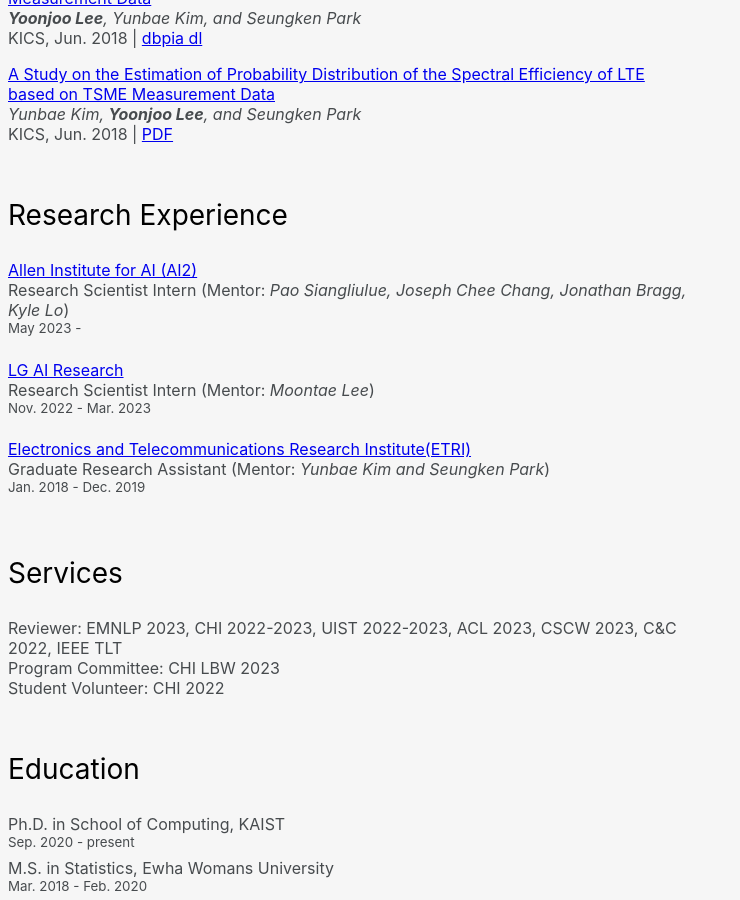
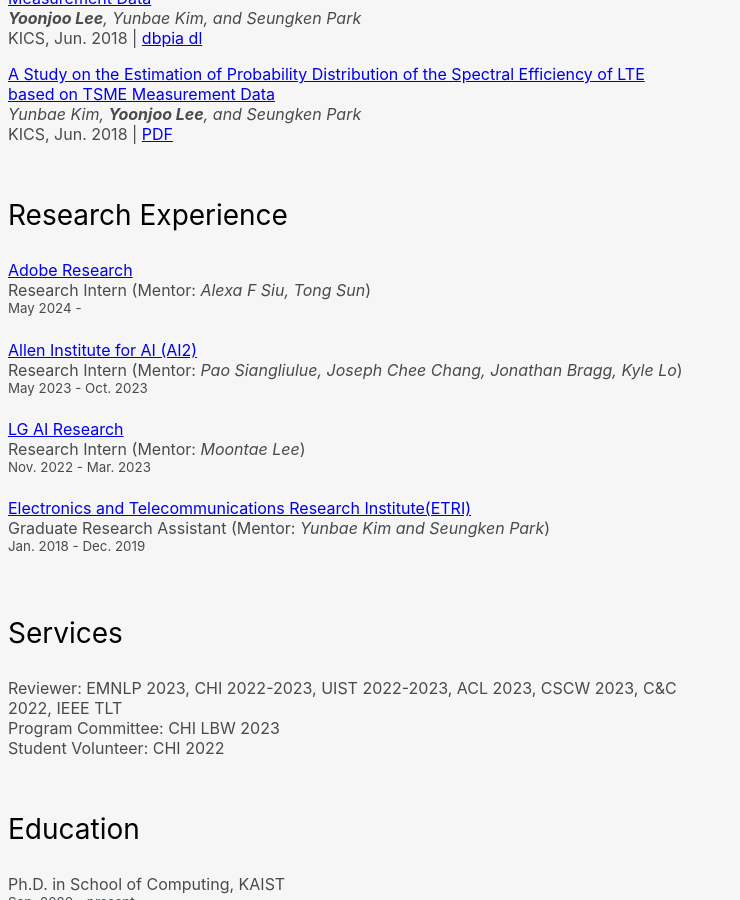
Before and after one commit to yjo2lee/yoonjoo.github.io, a Jekyll site: the page built from index.md, in a window 1280 px wide and 900 px high, scrolled down 2224 px. Shown: the whole window, without its empty margins (0-740 px from the left). Built offline with Jekyll 4.4.1, drawn with Linux system fonts in a browser that asks for light colours; a style sheet for code colours, icons or effects is not loaded; our own code applies the rules of GitHub Pages for plain Markdown files; some of the changed text lies outside the part shown.

Commit message:
Update adobe internship

```diff
--- a/index.md
+++ b/index.md
@@ -14,19 +14,19 @@ My research interest lies in the intersection of human-computer interaction (HCI
 
 [One vs. Many: Comprehending Accurate Information from Multiple Erroneous and Inconsistent AI Generations](https://arxiv.org/abs/2405.05581){:target="_blank"}\
 _**Yoonjoo Lee**, Kihoon Son, Tae Soo Kim, Jisu Kim, John Joon Young Chung, Eytan Adar, Juho Kim_\
-Accepted in FAccT | [arxiv](https://arxiv.org/abs/2405.05581){:target="_blank"}
+FAccT 2024 | [arxiv](https://arxiv.org/abs/2405.05581){:target="_blank"}
 
 [PaperWeaver: Enriching Topical Paper Alerts by Contextualizing Recommended Papers with User-collected Papers](https://arxiv.org/pdf/2403.02939.pdf){:target="_blank"}
 _**Yoonjoo Lee**, Hyeonsu B Kang, Matt Latzke, Juho Kim, Jonathan Bragg, Joseph Chee Chang, and Pao Siangliulue_\
-Accepted in CHI2024 | [arxiv](https://arxiv.org/pdf/2403.02939.pdf){:target="_blank"}
+CHI2024 | [arxiv](https://arxiv.org/pdf/2403.02939.pdf){:target="_blank"}
 
 [EvalLM: Interactive Evaluation of Large Language Model Prompts on User-Defined Criteria](https://arxiv.org/pdf/2309.13633.pdf){:target="_blank"}
 _Tae Soo Kim, **Yoonjoo Lee**, Jamin Shin, Young-Ho Kim, and Juho Kim_\
-Accepted in CHI2024 | [arxiv](https://arxiv.org/pdf/2309.13633.pdf){:target="_blank"} | [video](https://www.youtube.com/watch?v=7hvTnhiCO7Y){:target="_blank"}
+CHI2024 | [arxiv](https://arxiv.org/pdf/2309.13633.pdf){:target="_blank"} | [video](https://www.youtube.com/watch?v=7hvTnhiCO7Y){:target="_blank"}
 
 [VIVID: Human-AI Collaborative Authoring of Vicarious Dialogues from Lecture Videos](https://arxiv.org/abs/2403.09168){:target="_blank"}\
 _Seulgi Choi, Hyewon Lee, **Yoonjoo Lee**, and Juho Kim_\
-Accepted in CHI2024
+CHI2024
 
 [QASA: Answering Advanced Questions on Scientific Articles](https://yoonjoolee.com/assets/papers/QASA_ICML2023.pdf){:target="_blank"}\
 _**Yoonjoo Lee**\*, Kyungjae Lee\*, Sunghyun Park, Dasol Hwang, Jaehyeon Kim, Hong-in Lee, and Moontae Lee_\
@@ -99,12 +99,16 @@ _Yunbae Kim, **Yoonjoo Lee**, and Seungken Park_\
 KICS, Jun. 2018 | [PDF](http://www.dbpia.co.kr/journal/articleDetail?nodeId=NODE07512760){:target="_blank"}
 
 ## Research Experience
+[Adobe Research](https://research.adobe.com/){:target="_blank"}
+Research Intern (Mentor: _Alexa F Siu, Tong Sun_)\
+<sup>May 2024 - </sup>
+
 [Allen Institute for AI (AI2)](https://allenai.org/){:target="_blank"}
-Research Scientist Intern (Mentor: _Pao Siangliulue, Joseph Chee Chang, Jonathan Bragg, Kyle Lo_)\
-<sup>May 2023 - </sup>
+Research Intern (Mentor: _Pao Siangliulue, Joseph Chee Chang, Jonathan Bragg, Kyle Lo_)\
+<sup>May 2023 - Oct. 2023</sup>
 
 [LG AI Research](https://www.lgresearch.ai/){:target="_blank"}
-Research Scientist Intern (Mentor: _Moontae Lee_)\
+Research Intern (Mentor: _Moontae Lee_)\
 <sup>Nov. 2022 - Mar. 2023</sup>
 
 [Electronics and Telecommunications Research Institute(ETRI)](https://www.etri.re.kr/eng/main/main.etri){:target="_blank"}
```
